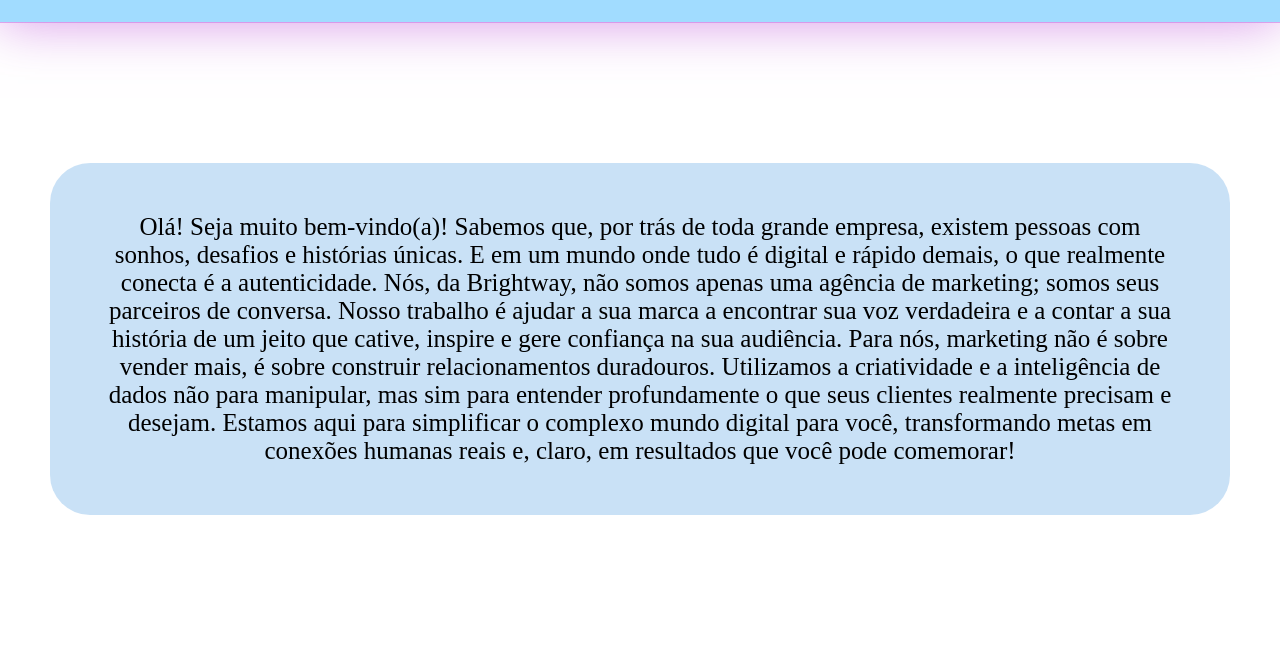
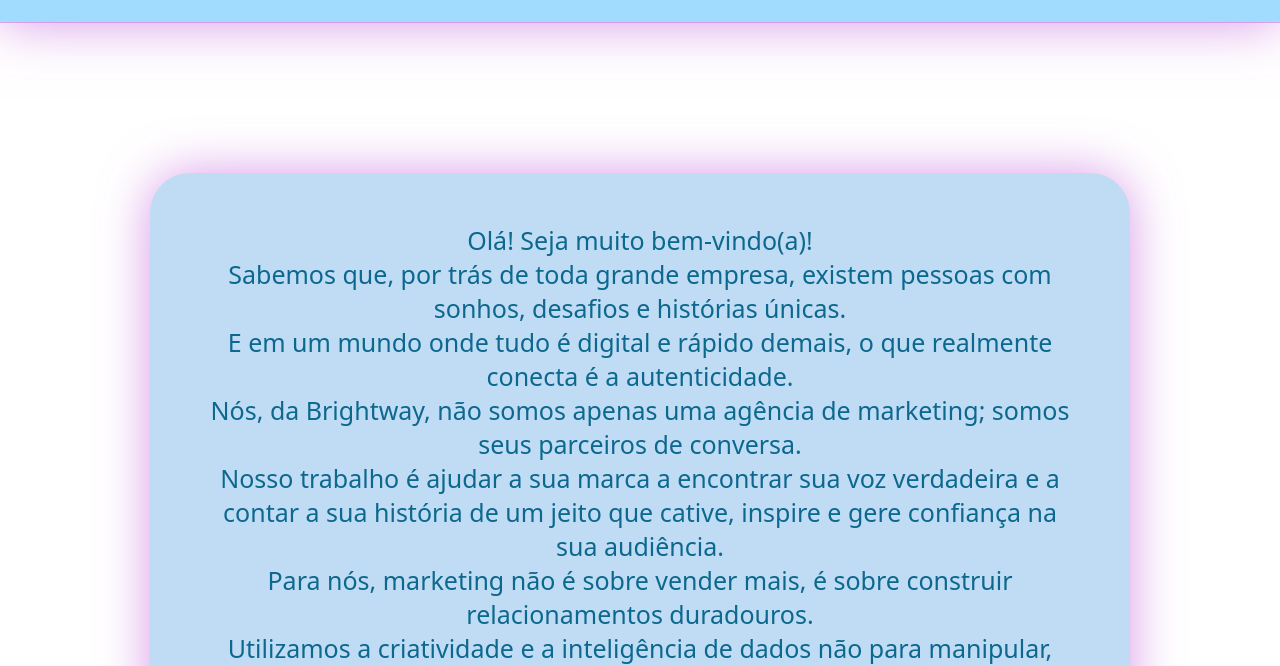
Before and after one commit to pereiradevel/brightway, a plain HTML site: page pagina.html in a window 1280 px wide. Shown: the part 142-808 px from the top of the page. Drawn offline with Linux system fonts and the light colour scheme; a web font is replaced by a local one.

Commit message:
pronto 07/11

```diff
--- a/css/stylepage.css
+++ b/css/stylepage.css
@@ -59,14 +59,18 @@ hr {
     background: rgba(206, 126, 226, 0.623);
 }
 .para {
-    padding:50px;
-    margin-top: 90px;
+    /* padding:50px; */
+    /* margin-top: 90px; */
 }
 .pp {
+    font-family: "DynaPuff", system-ui;
     font-size: 25px;
     text-align: center;
-    background-color:#c0dcf5d8;
-    color: black;
+    background-color:#c0dcf5;
     padding: 50px;
     border-radius: 40px;
+    color: #0c688d;
+    margin: 150px;
+    box-shadow: 0 1px 50px rgba(206, 126, 226, 0.801);
+
 }
--- a/pagina.html
+++ b/pagina.html
@@ -22,13 +22,13 @@
     <div class="para">
         <p class="pp">
             Olá! Seja muito bem-vindo(a)!
-
-            Sabemos que, por trás de toda grande empresa, existem pessoas com sonhos, desafios e histórias únicas. E em um mundo onde tudo é digital e rápido demais, o que realmente conecta é a autenticidade.
-
-            Nós, da Brightway, não somos apenas uma agência de marketing; somos seus parceiros de conversa. Nosso trabalho é ajudar a sua marca a encontrar sua voz verdadeira e a contar a sua história de um jeito que cative, inspire e gere confiança na sua audiência.
-
-            Para nós, marketing não é sobre vender mais, é sobre construir relacionamentos duradouros. Utilizamos a criatividade e a inteligência de dados não para manipular, mas sim para entender profundamente o que seus clientes realmente precisam e desejam.
-
+            <br>
+            Sabemos que, por trás de toda grande empresa, existem pessoas com sonhos, desafios e histórias únicas. <br> E em um mundo onde tudo é digital e rápido demais, o que realmente conecta é a autenticidade.
+            <br>
+            Nós, da Brightway, não somos apenas uma agência de marketing; somos seus parceiros de conversa. <br> Nosso trabalho é ajudar a sua marca a encontrar sua voz verdadeira e a contar a sua história de um jeito que cative, inspire e gere confiança na sua audiência.
+            <br>
+            Para nós, marketing não é sobre vender mais, é sobre construir relacionamentos duradouros.<br> Utilizamos a criatividade e a inteligência de dados não para manipular, mas sim para entender profundamente o que seus clientes realmente precisam e desejam.
+            <br>
             Estamos aqui para simplificar o complexo mundo digital para você, transformando metas em conexões humanas reais e, claro, em resultados que você pode comemorar!
         </p>
     </div>
```
